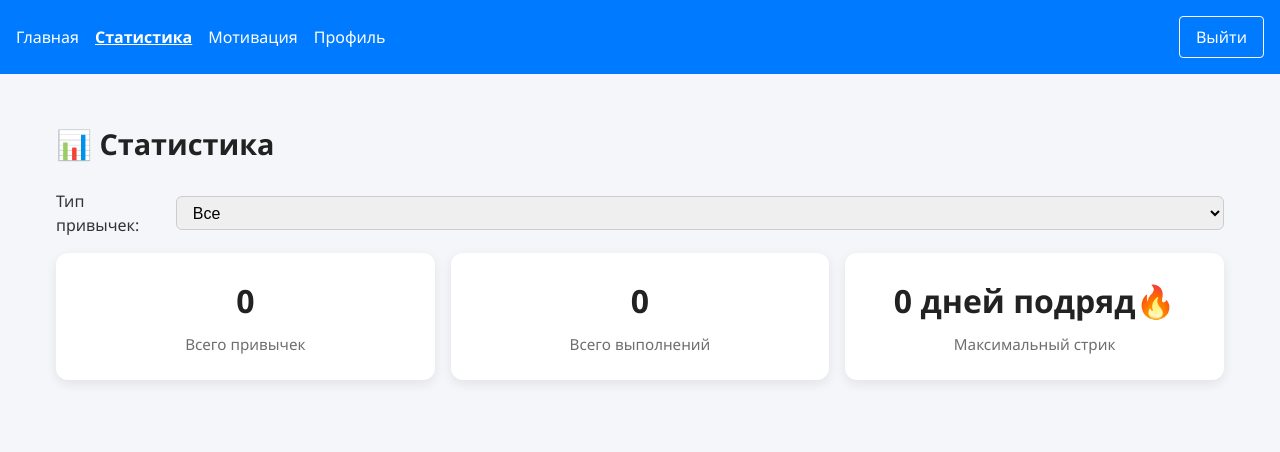
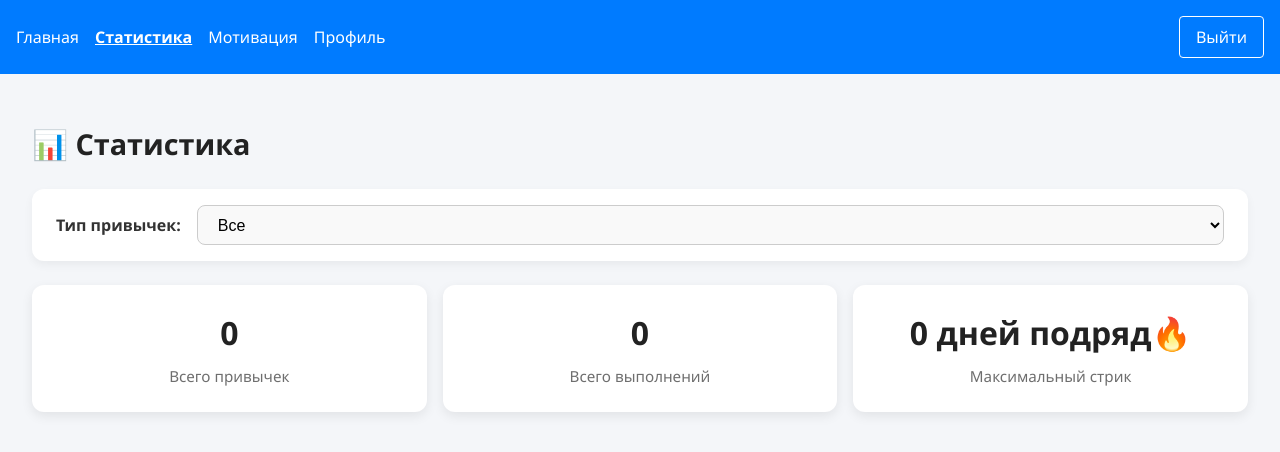
Before and after one commit to Zhaglo/zhelazo-app, a React app: page /stats in a window 1280 px wide. Shown: the top 452 px of the page. Built offline with nearby package versions, Linux system fonts and the light colour scheme; sample sign-in values are in the browser's storage.

Commit message:
fix: content width

```diff
--- a/src/pages/StatsPage.module.scss
+++ b/src/pages/StatsPage.module.scss
@@ -1,6 +1,6 @@
 .wrapper {
   width: 100%;
-  max-width: 1200px;
+  max-width: 1366px;
   margin: 0 auto;
   padding: 2rem 1rem;
 }
@@ -45,12 +45,40 @@
   display: flex;
   align-items: center;
   gap: 1rem;
-  margin-bottom: 1rem;
+  margin: 1.5rem 0;
+  padding: 1rem 1.5rem;
+  background: #fff;
+  border-radius: 12px;
+  box-shadow: 0 4px 10px rgba(0, 0, 0, 0.05);
+
+  font-size: 1rem;
+  font-weight: 500;
+  color: #333;
+
+  label {
+    flex-shrink: 0;
+    font-size: 1rem;
+    font-weight: 600;
+  }
 
   select {
-    padding: 0.4rem 0.75rem;
+    flex: 1;
+    padding: 0.6rem 1rem;
+    border-radius: 8px;
+    border: 1px solid #ccc;
     font-size: 1rem;
-    border-radius: 6px;
-    border: 1px solid #ccc;
+    background: #f9f9f9;
+    cursor: pointer;
+    transition: border 0.2s, box-shadow 0.2s;
+
+    &:hover {
+      border-color: #888;
+    }
+
+    &:focus {
+      border-color: #007bff;
+      box-shadow: 0 0 0 3px rgba(0, 123, 255, 0.2);
+      outline: none;
+    }
   }
 }
```
